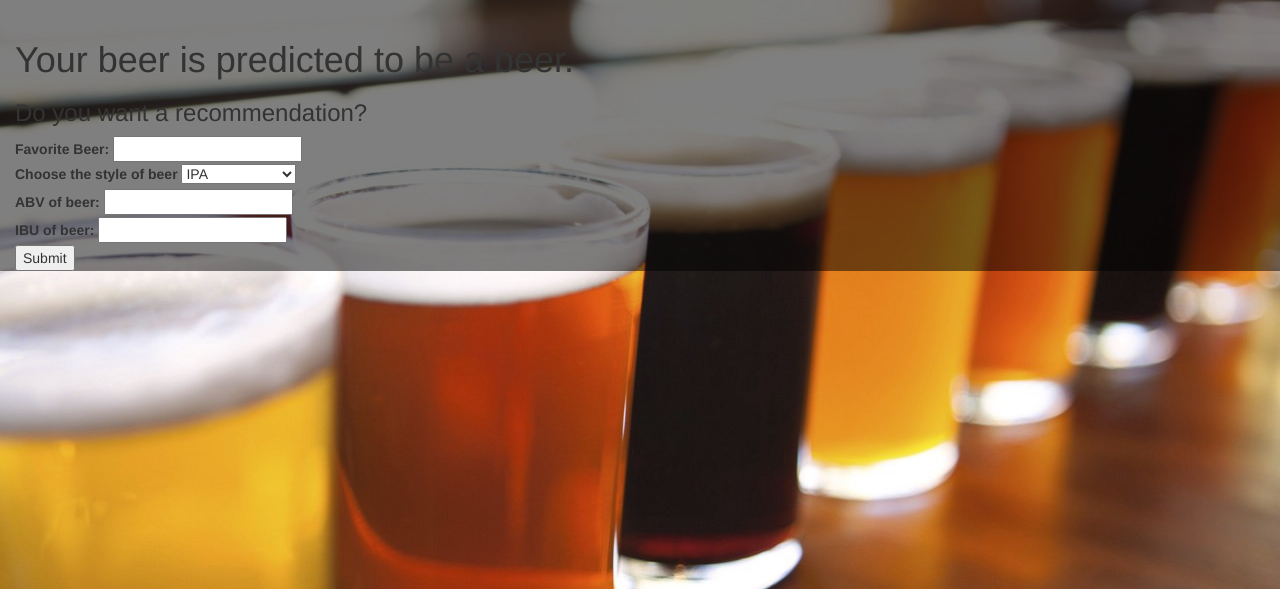
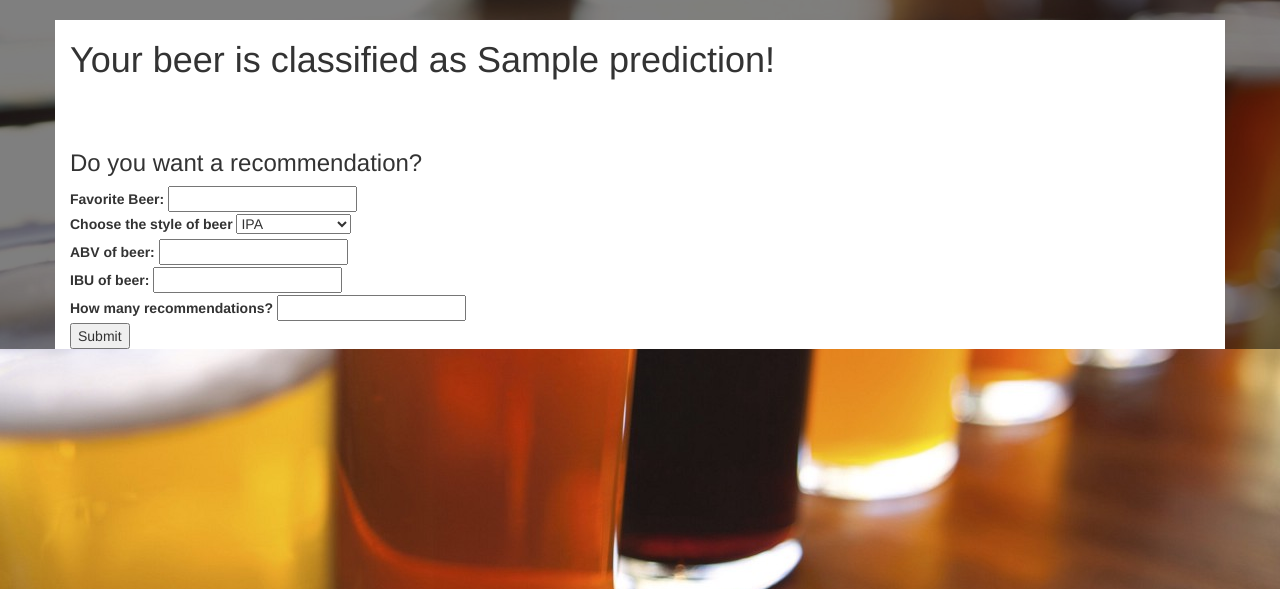
Before and after one commit to kayne10/Beer-Recommender-Capstone, a Flask app: template templates/predict.html in a window 1280 px wide. Shown: the part 52-641 px from the top of the page. Run offline with Flask 2, Linux system fonts and the light colour scheme; the template is opened without the code that fills it: most values are stand-ins (such as "Sample title", 1, 10 or a date in 2020); parts of the project's set-up code (start-up, migrations or seed data) failed here and were passed over; some libraries are stand-ins or nearby versions.

Commit message:
classifier model now in app

```diff
--- a/app.py
+++ b/app.py
@@ -32,8 +32,9 @@ def predict():
 
     # Prepare and send the response.
     label = np.argmax(pred)
-    prediction = {'label':label}
-    return jsonify(prediction)
+    prediction = {'label':int(label)}
+    # return jsonify(prediction)
+    return render_template('predict.html',prediction=prediction) #render uploaded file too
 
 
 @app.route('/recommend', methods=['POST'])
@@ -42,7 +43,8 @@ def recommend():
     # user_preference = request.json # for postman testing
     user_preference = request.form.to_dict(flat=True)
     user_preference['abv'] = float(user_preference['abv']) * 0.01
-    prediction = recommend_beer(user_preference,df,vectorizer,pca,km)
+    num_documents = int(user_preference['num_docs'])
+    prediction = recommend_beer(user_preference,df,vectorizer,pca,km,num_documents)
     # return jsonify(prediction.to_dict()) # testing json response
     temp = prediction.sort_values('brewery_name').to_dict('records')
     rec_output = []
@@ -74,6 +76,7 @@ if __name__ == '__main__':
     vectorizer = joblib.load('models/hard_vectorizer.pkl')
     pca = joblib.load('models/pca.pkl')
     km = joblib.load('models/km.pkl')
-    model = load_model('models/cnn.h5')
+    model = load_model('models/classifier.h5')
+    model._make_predict_function()
     df = load_data()
     app.run(host='0.0.0.0',port=8080,debug=True)
--- a/src/hard_clustering.py
+++ b/src/hard_clustering.py
@@ -35,7 +35,7 @@ def find_closest_beer_names(target_beer, df, sorted_indices, num_documents=10):
     # }
     return df[df['beer_name'].isin(name_array.tolist())]
 
-def recommend_beer(user_input, df, vectorizer, dim_reducer, model):
+def recommend_beer(user_input, df, vectorizer, dim_reducer, model, num_docs):
     text = user_input['beer_name'] + ' ' + user_input['style']
     all_text = df['beer_name'] + ' ' + df['style']
 
@@ -57,7 +57,7 @@ def recommend_beer(user_input, df, vectorizer, dim_reducer, model):
 
     distances = cosine_distances(input_vector, all_doc_vectors)
     sorted_indices = np.argsort(distances)
-    return find_closest_beer_names(user_input['beer_name'],df,sorted_indices,5)
+    return find_closest_beer_names(user_input['beer_name'],df,sorted_indices,num_docs)
 
 def plot_elbow(km,X):
     Sum_of_squared_distances = []
@@ -126,7 +126,7 @@ if __name__ == '__main__':
     summarized_results = results.groupby('category').agg({'abv':'mean','ibu':'mean'})
 
     user_preference = handle_input('Voodoo Ranger Imperial IPA','Imperial IPA',0.09,70.0)
-    recs = recommend_beer(user_preference,df,tf_vectorizer,pca,km)
+    recs = recommend_beer(user_preference,df,tf_vectorizer,pca,km,15)
     print(recs)
 
     # save vectors and models
--- a/templates/home.html
+++ b/templates/home.html
@@ -51,6 +51,12 @@
 
         <label for="ibu">IBU of beer: </label>
         <input type="number" name="ibu">
+
+        <br>
+
+
+        <label for="num_docs">How many recommendations?</label>
+        <input type="number" name="num_docs">
         <br>
         <input type="submit">
       </form>
--- a/templates/predict.html
+++ b/templates/predict.html
@@ -1,8 +1,13 @@
 {% extends 'base.html' %}
 {% block body %}
+  <div class="container">
     <!-- Show image that was uploaded  -->
     <!-- If statement for a or an -->
-  <h1>Your beer is predicted to be a beer.</h1>
+    <h1>Your beer is classified as
+       {{prediction["label"]}}!
+     </h1>
+    <br>
+    <br>
     <h3>Do you want a recommendation?</h3>
     <!-- form -->
     <form class="" action="/recommend" method="post">
@@ -32,6 +37,12 @@
       <label for="ibu">IBU of beer: </label>
       <input type="number" name="ibu">
       <br>
+
+
+      <label for="num_docs">How many recommendations?</label>
+      <input type="number" name="num_docs">
+      <br>
       <input type="submit">
     </form>
+  </div>
 {% endblock %}
--- a/templates/recommend.html
+++ b/templates/recommend.html
@@ -2,7 +2,7 @@
 {% block body %}
   <!-- Show table of recommendations -->
   <div class="container">
-    <h1>Target</h1>
+    <h1>If you enjoy drinking</h1>
     <table class="table">
       <thead>
         <tr>
@@ -19,7 +19,7 @@
         </tr>
       </tbody>
     </table>
-    <h1>Recommendations</h1>
+    <h1>Then you might also like...</h1>
     <table class="table">
           <thead>
             <tr>
```
Lines whose indentation alone changed are shown as unchanged.
